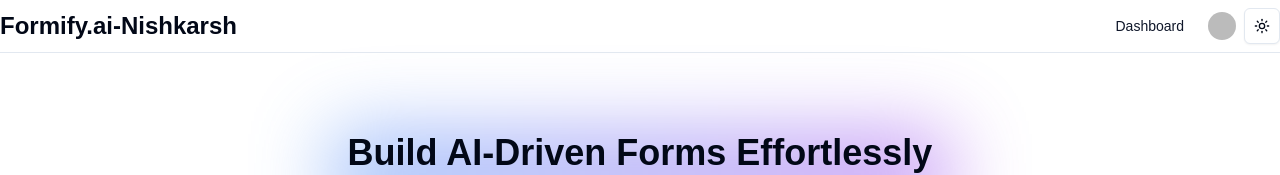
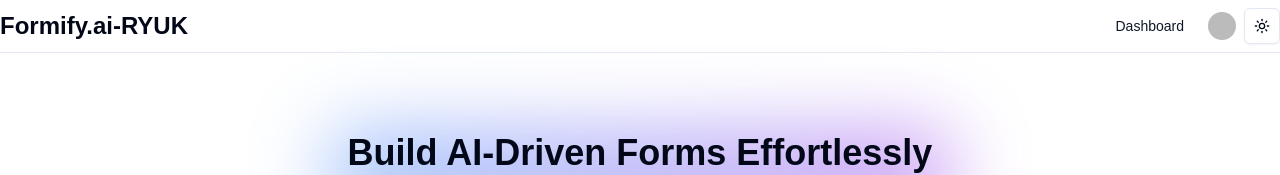
Before and after one commit to RKG01/FormGenerator, a Next.js app: page / in a window 1280 px wide. Shown: the top 175 px of the page. Built offline with nearby package versions, Linux system fonts and the light colour scheme; no server answers; the database is empty; sample sign-in values are in the browser's storage; some icons are missing.

Commit message:
changes some file

```diff
--- a/components/Logo.tsx
+++ b/components/Logo.tsx
@@ -3,7 +3,7 @@
 const Logo = () => {
   return (
     <div>
-      <h1 className='font-extrabold text-2xl'>Formify.ai-Nishkarsh</h1>
+      <h1 className='font-extrabold text-2xl'>Formify.ai-RYUK</h1>
     </div>
   )
 }
--- a/components/Sidebar.tsx
+++ b/components/Sidebar.tsx
@@ -44,7 +44,7 @@
         <SidebarGroup>
           <SidebarGroupLabel className="flex items-center justify-between">
             <Link href={"/"} className="font-bold text-lg">
-              Formify.ai-Nishkarsh
+              Formify.ai-RYUK
             </Link>
           </SidebarGroupLabel>
           <Separator className="my-2"/>
```
